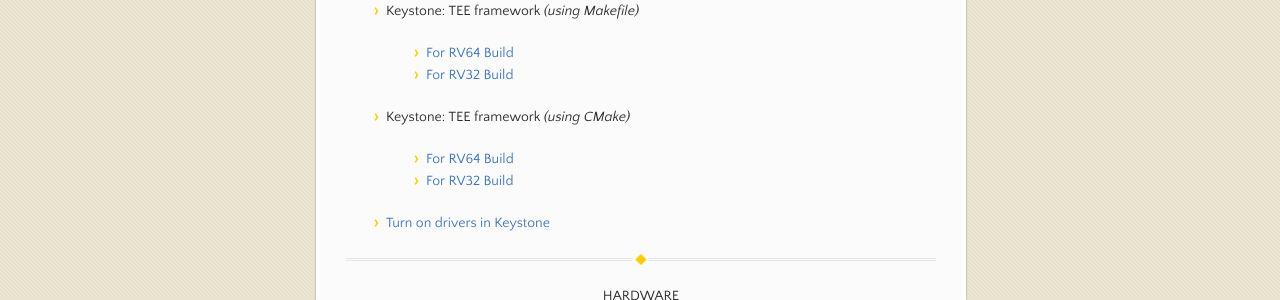
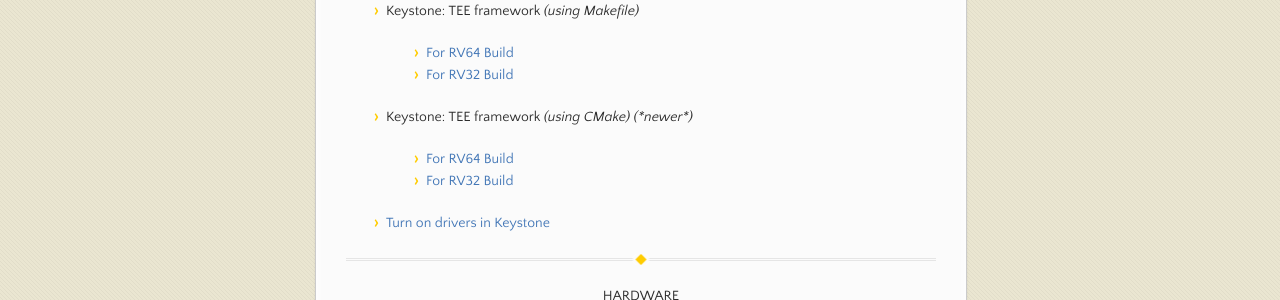
Before and after one commit to lapnd/httdes.github.io, a Jekyll site: the page built from index.md, in a window 1280 px wide and 1324 px high. Shown: the part 621-921 px from the top of the window. Built offline with Jekyll 4.4.1, drawn with Linux system fonts in a browser that asks for light colours.

Commit message:
Update index.md

```diff
--- a/index.md
+++ b/index.md
@@ -25,7 +25,7 @@ The guide in this tutorial has the following contents:
   * [For RV64 Build](./keystone-makefile-64.md)
   * [For RV32 Build](./keystone-makefile-32.md)
 
-- Keystone: TEE framework *(using CMake)*
+- Keystone: TEE framework *(using CMake)* *(\*newer\*)*
 
   * [For RV64 Build](./keystone-cmake-64.md)
   * [For RV32 Build](./keystone-cmake-32.md)
```
